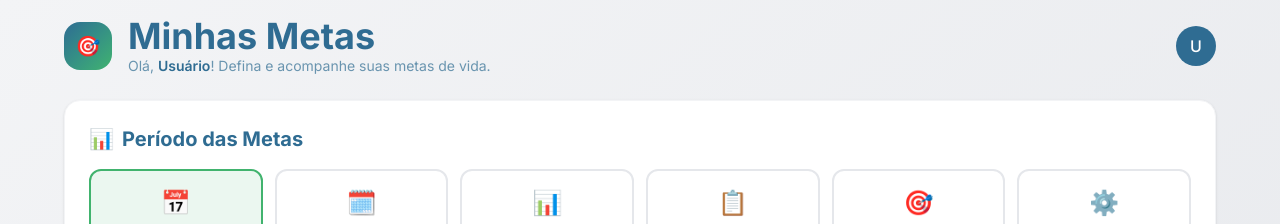
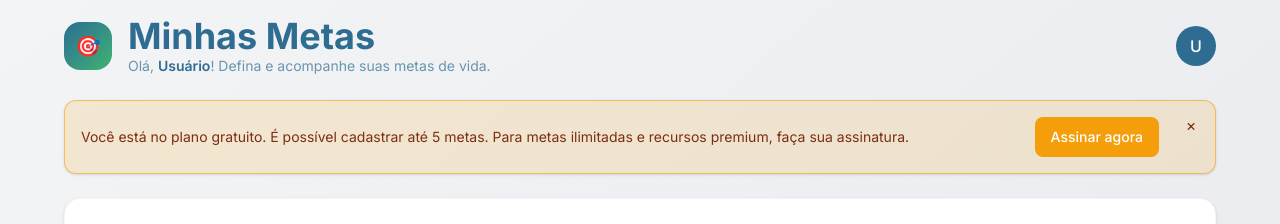
Before and after one commit to ginga-tech/metria-web, a React (Vite) app: page /goals in a window 1280 px wide. Shown: the top 224 px of the page. Built offline with nearby package versions, Linux system fonts and the light colour scheme; no server answers; sample sign-in values are in the browser's storage.

Commit message:
feat: ajuste aviso pagina goals de plano gratuito

```diff
--- a/src/pages/Goals.tsx
+++ b/src/pages/Goals.tsx
@@ -134,6 +134,7 @@ export default function Goals() {
   const [subscriptionActive, setSubscriptionActive] = useState<boolean>(false);
   const [showUpgrade, setShowUpgrade] = useState(false);
   const [isCheckingSubscription, setIsCheckingSubscription] = useState(false);
+  const [showFreeBanner, setShowFreeBanner] = useState(true);
 
   function openCenteredPopup(url: string, title: string, w = 520, h = 720) {
     const dualScreenLeft = window.screenLeft ?? window.screenX ?? 0;
@@ -418,6 +419,64 @@ export default function Goals() {
           </div>
         </header>
 
+        {/* Aviso de plano gratuito (sem assinatura ativa) - versão alerta */}
+        {!subscriptionActive && showFreeBanner && (
+          <div
+            className="relative mb-6 rounded-xl border border-[#F59E0B]/60 bg-[#F59E0B]/15 p-4 shadow-sm cursor-pointer"
+            role="alert"
+            aria-live="polite"
+            onClick={() => setShowUpgrade(true)}
+          >
+            <button
+              type="button"
+              aria-label="Fechar aviso"
+              onClick={(e) => { e.stopPropagation(); setShowFreeBanner(false); }}
+              className="absolute right-2 top-2 inline-flex h-8 w-8 items-center justify-center rounded-full text-[#7C2D12] hover:bg-black/10"
+            >
+              ×
+            </button>
+            <div className="flex flex-col gap-2 sm:flex-row sm:items-center sm:justify-between pr-10">
+              <p className="text-sm text-[#7C2D12]">
+                Você está no plano gratuito. É possível cadastrar até 5 metas. Para metas ilimitadas e recursos premium, faça sua assinatura.
+              </p>
+              <button
+                onClick={(e) => { e.stopPropagation(); setShowUpgrade(true); }}
+                className="inline-flex h-10 items-center justify-center rounded-lg bg-[#F59E0B] px-4 text-sm font-medium text-white hover:brightness-110 cursor-pointer"
+              >
+                Assinar agora
+              </button>
+            </div>
+          </div>
+        )}
+
+        {/* Aviso original desativado (substituído pela versão alerta acima) */}
+        {!subscriptionActive && false && (
+          <div className="mb-6 rounded-xl border border-[#F59E0B]/30 bg-[#F59E0B]/5 p-4">
+            <div className="flex flex-col gap-2 sm:flex-row sm:items-center sm:justify-between">
+              <p className="text-sm text-[#2F6C92]">
+                Você está no plano gratuito. É possível cadastrar até 5 metas. Para metas ilimitadas e recursos premium, faça sua assinatura.
+              </p>
+              {subscribeUrl ? (
+                <a
+                  href={subscribeUrl}
+                  target="_blank"
+                  rel="noopener noreferrer"
+                  className="inline-flex h-10 items-center justify-center rounded-lg bg-[#2F6C92] px-4 text-sm font-medium text-white hover:brightness-110"
+                >
+                  Assinar agora
+                </a>
+              ) : (
+                <button
+                  onClick={() => setShowUpgrade(true)}
+                  className="inline-flex h-10 items-center justify-center rounded-lg bg-[#2F6C92] px-4 text-sm font-medium text-white hover:brightness-110 cursor-pointer"
+                >
+                  Assinar agora
+                </button>
+              )}
+            </div>
+          </div>
+        )}
+
         {/* Seletor de Período */}
         <section className="bg-white rounded-2xl p-6 shadow-sm border border-gray-100 mb-6">
           <h2 className="text-xl font-bold text-[#2F6C92] mb-4 flex items-center gap-2">
```
